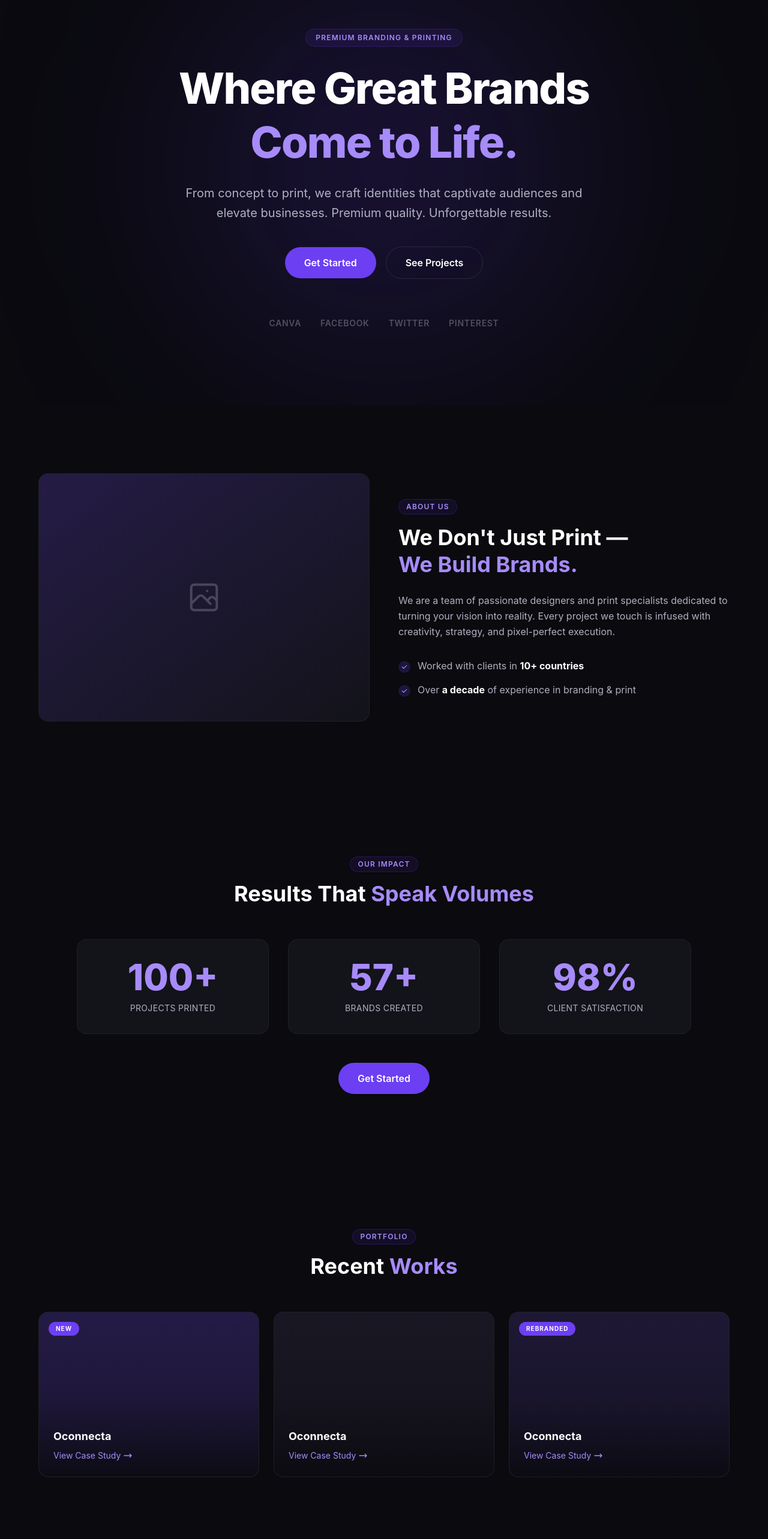
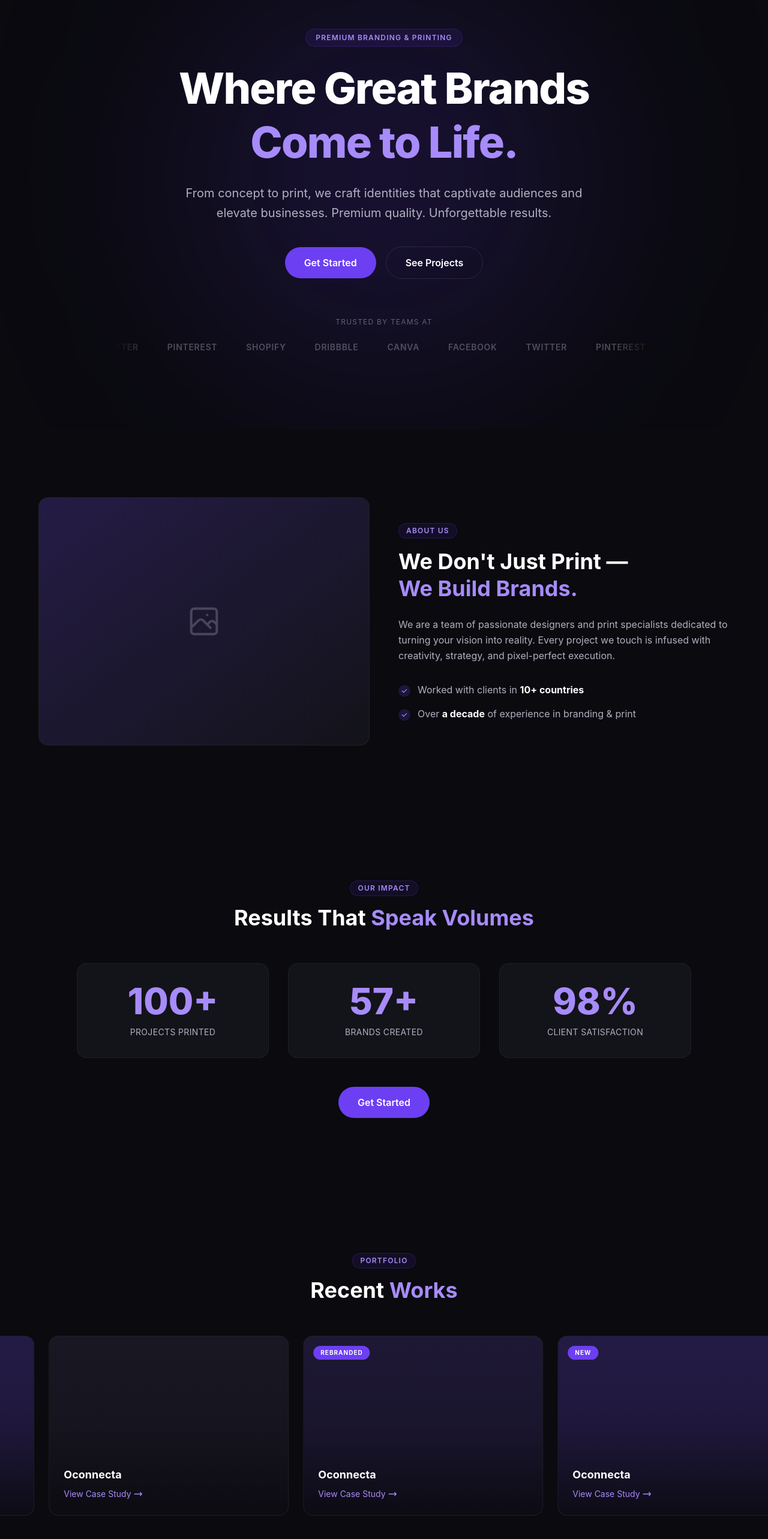
Before and after one commit to kayixOussama/ambassadors-agency, a React (Vite) app: page / in a window 1280 px wide. Shown: the part 128-2694 px from the top of the page at 60% size. Built offline with nearby package versions, Linux system fonts and the light colour scheme.

Commit message:
feat: enhance Hero and RecentWorks components with infinite scrolling logos and projects

```diff
--- a/src/components/Hero.tsx
+++ b/src/components/Hero.tsx
@@ -1,4 +1,7 @@
-const trustLogos = ["Canva", "Facebook", "Twitter", "Pinterest"];
+const trustLogos = ["Canva", "Facebook", "Twitter", "Pinterest", "Shopify", "Dribbble"];
+
+// Duplicate for seamless infinite loop
+const loopedLogos = [...trustLogos, ...trustLogos];
 
 export default function Hero() {
   return (
@@ -37,16 +40,29 @@ export default function Hero() {
           </a>
         </div>
 
-        {/* Trust logos */}
-        <div className="mt-16 flex items-center justify-center gap-8 opacity-40">
-          {trustLogos.map((name) => (
-            <span
-              key={name}
-              className="text-sm font-semibold tracking-wider uppercase text-text-muted"
+        {/* Trust logos — auto scroll */}
+        <div className="mt-16">
+          <p className="text-xs text-text-muted uppercase tracking-widest text-center mb-6 opacity-50">
+            Trusted by teams at
+          </p>
+          <div className="marquee-wrapper overflow-hidden relative">
+            {/* Edge fades */}
+            <div className="pointer-events-none absolute inset-y-0 left-0 w-16 z-10 bg-gradient-to-r from-bg-dark to-transparent" />
+            <div className="pointer-events-none absolute inset-y-0 right-0 w-16 z-10 bg-gradient-to-l from-bg-dark to-transparent" />
+            <div
+              className="animate-marquee flex items-center gap-12 w-max"
+              style={{ "--marquee-duration": "18s" } as React.CSSProperties}
             >
-              {name}
-            </span>
-          ))}
+              {loopedLogos.map((name, i) => (
+                <span
+                  key={i}
+                  className="text-sm font-semibold tracking-wider uppercase text-text-muted opacity-40 whitespace-nowrap"
+                >
+                  {name}
+                </span>
+              ))}
+            </div>
+          </div>
         </div>
       </div>
     </section>
--- a/src/components/RecentWorks.tsx
+++ b/src/components/RecentWorks.tsx
@@ -4,10 +4,13 @@ const projects = [
   { title: "Oconnecta", tag: "REBRANDED", color: "bg-primary/60" },
 ];
 
+// Duplicate for seamless infinite loop
+const looped = [...projects, ...projects];
+
 export default function RecentWorks() {
   return (
-    <section id="projects" className="py-20 md:py-28 px-6">
-      <div className="max-w-6xl mx-auto">
+    <section id="projects" className="py-20 md:py-28">
+      <div className="max-w-6xl mx-auto px-6">
         <div className="text-center mb-14">
           <span className="inline-block px-3 py-1 mb-4 text-xs font-semibold tracking-widest uppercase rounded-full bg-primary/10 text-primary-light border border-primary/20">
             Portfolio
@@ -16,25 +19,28 @@ export default function RecentWorks() {
             Recent <span className="text-primary-light">Works</span>
           </h2>
         </div>
+      </div>
 
-        <div className="grid sm:grid-cols-2 lg:grid-cols-3 gap-6">
-          {projects.map((p, i) => (
+      {/* Marquee container */}
+      <div className="marquee-wrapper overflow-hidden">
+        <div
+          className="animate-marquee flex gap-6 w-max"
+          style={{ "--marquee-duration": "25s" } as React.CSSProperties}
+        >
+          {looped.map((p, i) => (
             <div
               key={i}
-              className="group relative aspect-[4/3] rounded-2xl overflow-hidden bg-bg-card border border-white/5 hover:border-primary/30 transition-all"
+              className="group relative w-[340px] sm:w-[400px] aspect-[4/3] flex-shrink-0 rounded-2xl overflow-hidden bg-bg-card border border-white/5 hover:border-primary/30 transition-all"
             >
-              {/* Color overlay as placeholder */}
               <div className={`absolute inset-0 ${p.color} opacity-20`} />
               <div className="absolute inset-0 bg-gradient-to-t from-bg-dark/90 via-bg-dark/20 to-transparent" />
 
-              {/* Tag */}
               {p.tag && (
                 <span className="absolute top-4 left-4 px-3 py-1 text-[10px] font-bold tracking-widest uppercase rounded-full bg-primary text-white">
                   {p.tag}
                 </span>
               )}
 
-              {/* Info */}
               <div className="absolute bottom-0 left-0 right-0 p-6">
                 <h3 className="text-lg font-bold">{p.title}</h3>
                 <a
--- a/src/index.css
+++ b/src/index.css
@@ -20,3 +20,17 @@ body {
   background-color: var(--color-bg-dark);
   color: var(--color-text-main);
 }
+
+/* Infinite marquee scroll */
+@keyframes marquee {
+  0% { transform: translateX(0); }
+  100% { transform: translateX(-50%); }
+}
+
+.animate-marquee {
+  animation: marquee var(--marquee-duration, 30s) linear infinite;
+}
+
+.marquee-wrapper:hover .animate-marquee {
+  animation-play-state: paused;
+}
```
